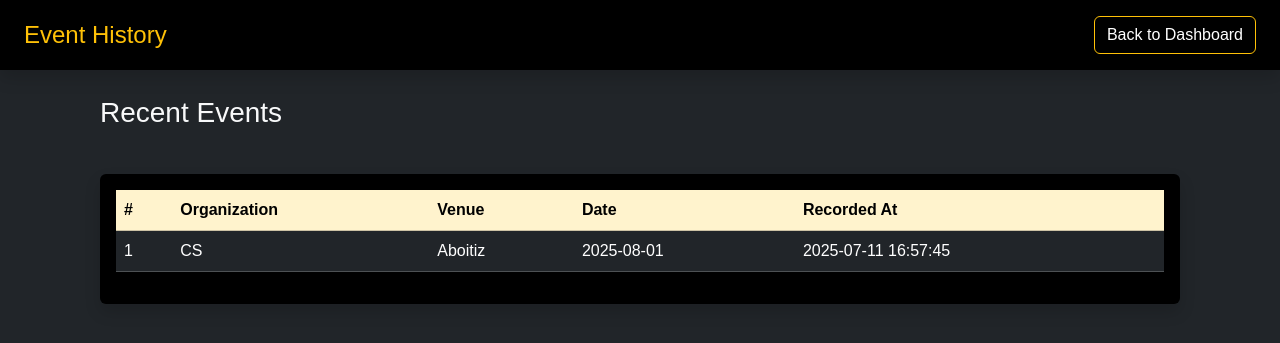
After one commit to efondo-aaronkyle/Event-Tracker, a Flask app: page /event_history in a window 1280 px wide. The commit adds this page. Shown: the top 343 px of the page. Run offline with Flask 3, Linux system fonts and the light colour scheme; the visitor is signed in with stand-in values (Sample User, id 1); data comes from the database, SQL or seed files in the repository.

Commit message:
add event history feature

```diff
--- a/app.py
+++ b/app.py
@@ -37,6 +37,17 @@ def init_db():
                         location TEXT NOT NULL
                 )
         """)
+        cursor.execute("""
+                CREATE TABLE IF NOT EXISTS event_history (
+                        id INTEGER PRIMARY KEY AUTOINCREMENT,
+                        org_name TEXT NOT NULL,
+                        venue TEXT NOT NULL,
+                        date TEXT NOT NULL,
+                        created_at TIMESTAMP DEFAULT CURRENT_TIMESTAMP
+                )
+        """)
+        cursor.execute("""INSERT INTO event_history (org_name, venue, date)
+VALUES ('CS', 'Aboitiz', '2025-08-01');""")
         cursor.execute('SELECT COUNT(*) FROM users')
         if cursor.fetchone()[0] == 0:
             users = [
@@ -228,6 +239,19 @@ def delete_equipment(equipment_id):
 
         return redirect(url_for('manage_equipments'))
 
+@app.route("/event_history")
+def event_history():
+        if 'user_id' not in session or session['role'] != 'admin':
+                return redirect(url_for('login'))
+
+        with sqlite3.connect(DATABASE) as connection:
+                connection.row_factory = sqlite3.Row
+                cursor = connection.cursor()
+                cursor.execute("SELECT * FROM event_history ORDER BY date DESC")
+                events = cursor.fetchall()
+
+        return render_template("event_history.html", events=events)
+
 @app.route("/logout")
 def logout():
       session.clear()
--- a/templates/dashboard.html
+++ b/templates/dashboard.html
@@ -82,7 +82,7 @@
                     <div class="bg-black p-4 rounded shadow">
                         <h4 class="text-warning">Events History</h4>
                         <p>Review past reservations and usage logs</p>
-                        <a href="#" class="btn btn-outline-warning">View History</a>
+                        <a href="{{ url_for('event_history') }}" class="btn btn-outline-warning">View History</a>
                     </div>
                 </div>
             {% endif %}
--- /dev/null
+++ b/templates/event_history.html
@@ -0,0 +1,51 @@
+<!DOCTYPE html>
+<html lang="en">
+<head>
+    <meta charset="UTF-8">
+    <meta name="viewport" content="width=device-width, initial-scale=1.0">
+    <title>Event History - Event Tracker</title>
+    <link href="https://cdn.jsdelivr.net/npm/bootstrap@5.3.3/dist/css/bootstrap.min.css" rel="stylesheet">
+    <link rel="stylesheet" href="{{ url_for('static', filename='dashboard.css') }}">
+</head>
+<body class="bg-dark text-white">
+    <header class="bg-black py-3 px-4 d-flex justify-content-between align-items-center fixed-top shadow">
+        <h1 class="text-warning m-0">Event History</h1>
+        <a href="{{ url_for('dashboard') }}" class="btn btn-outline-warning text-white">Back to Dashboard</a>
+    </header>
+
+    <main class="container pt-5 mt-5">
+        <div class="d-flex justify-content-between align-items-center mb-4">
+            <h2 class="text-light">Recent Events</h2>
+        </div>
+
+        <div class="table-responsive bg-black rounded p-3 shadow">
+            <table class="table table-dark table-hover align-middle">
+                <thead class="table-warning text-dark">
+                    <tr>
+                        <th scope="col">#</th>
+                        <th scope="col">Organization</th>
+                        <th scope="col">Venue</th>
+                        <th scope="col">Date</th>
+                        <th scope="col">Recorded At</th>
+                    </tr>
+                </thead>
+                <tbody>
+                    {% for event in events %}
+                    <tr>
+                        <td>{{ loop.index }}</td>
+                        <td>{{ event['org_name'] }}</td>
+                        <td>{{ event['venue'] }}</td>
+                        <td>{{ event['date'] }}</td>
+                        <td>{{ event['created_at'] }}</td>
+                    </tr>
+                    {% endfor %}
+                </tbody>
+            </table>
+            {% if not events %}
+            <p class="text-muted">No event history found.</p>
+            {% endif %}
+        </div>
+    </main>
+    <script src="https://cdn.jsdelivr.net/npm/bootstrap@5.3.3/dist/js/bootstrap.bundle.min.js"></script>
+</body>
+</html>
```
